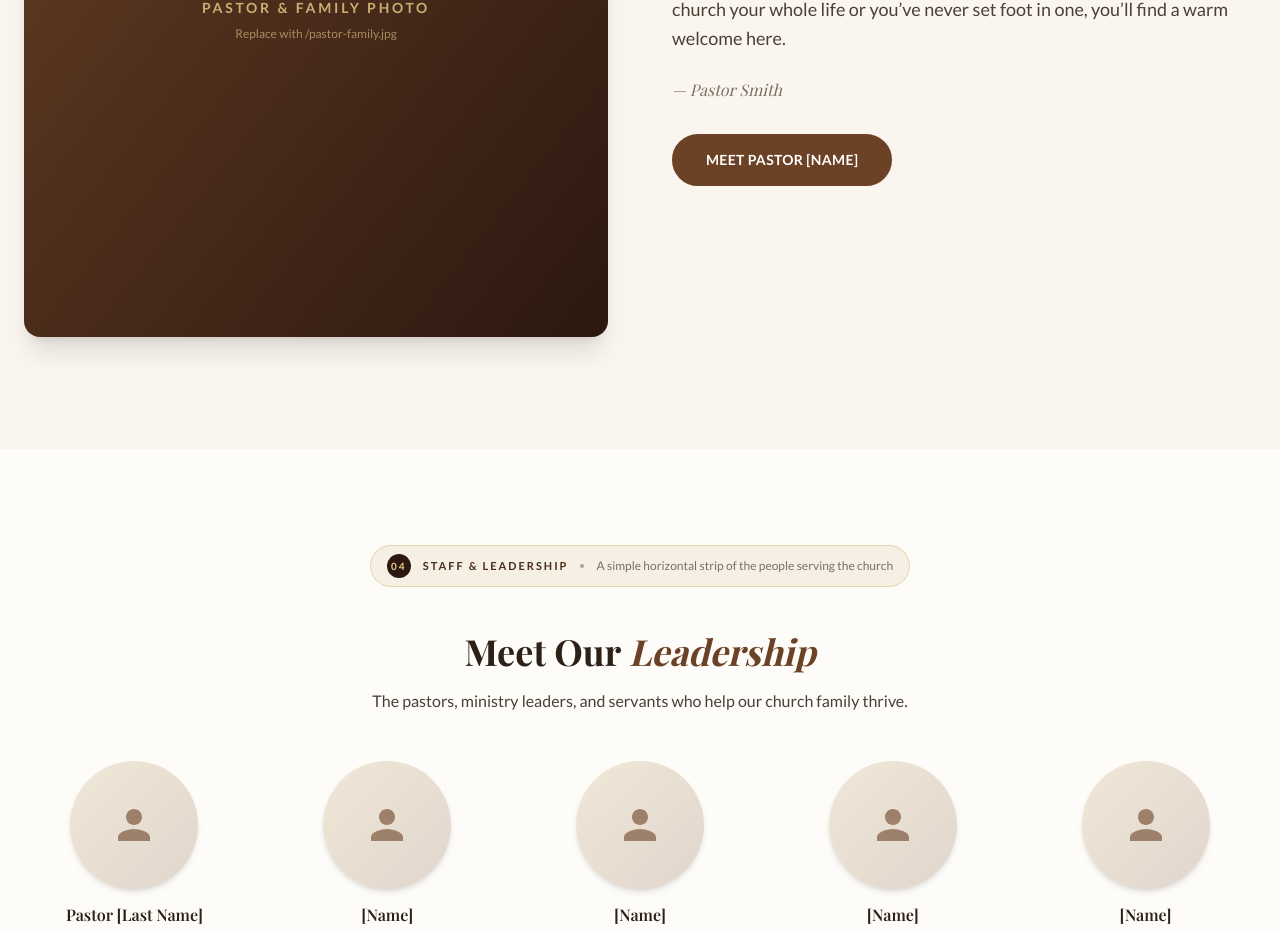
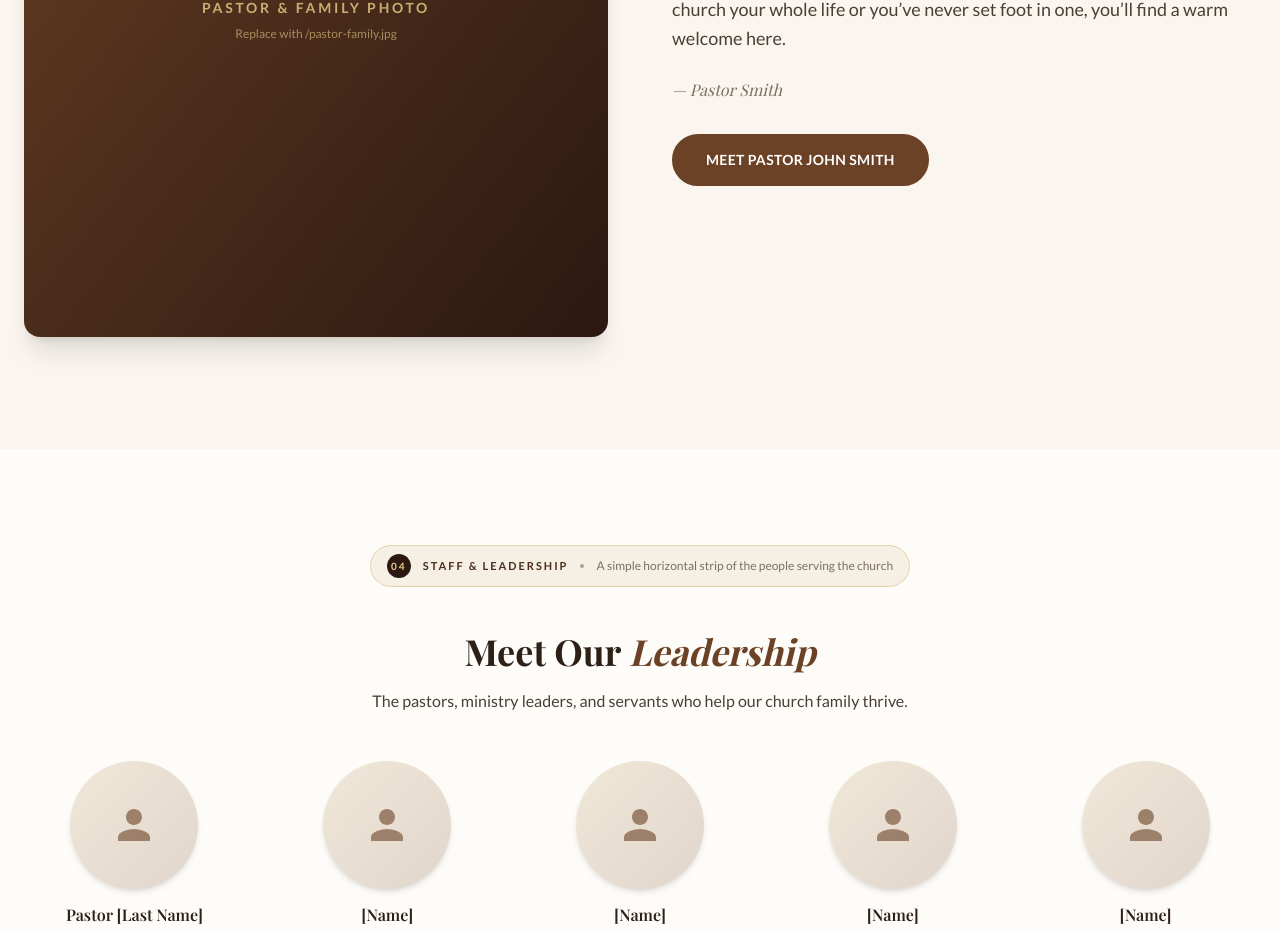
Before and after one commit to edesent/church-boilerplate, a Next.js app: page / in a window 1280 px wide. Shown: the part 1977-2907 px from the top of the page. Built offline with nearby package versions, Linux system fonts and the light colour scheme; a web font is replaced by a local one.

Commit message:
Set Meet Pastor button to Pastor John Smith

```diff
--- a/src/components/WelcomePastor.tsx
+++ b/src/components/WelcomePastor.tsx
@@ -54,7 +54,7 @@ export default function WelcomePastor() {
                 href="/pastor"
                 className="inline-block bg-brown-light text-white font-semibold text-sm tracking-wide uppercase px-8 py-3.5 rounded-full border-2 border-brown-light hover:bg-brown hover:border-brown hover:-translate-y-0.5 hover:shadow-lg transition-all"
               >
-                Meet Pastor [Name]
+                Meet Pastor John Smith
               </a>
             </div>
           </AnimateOnScroll>
```
